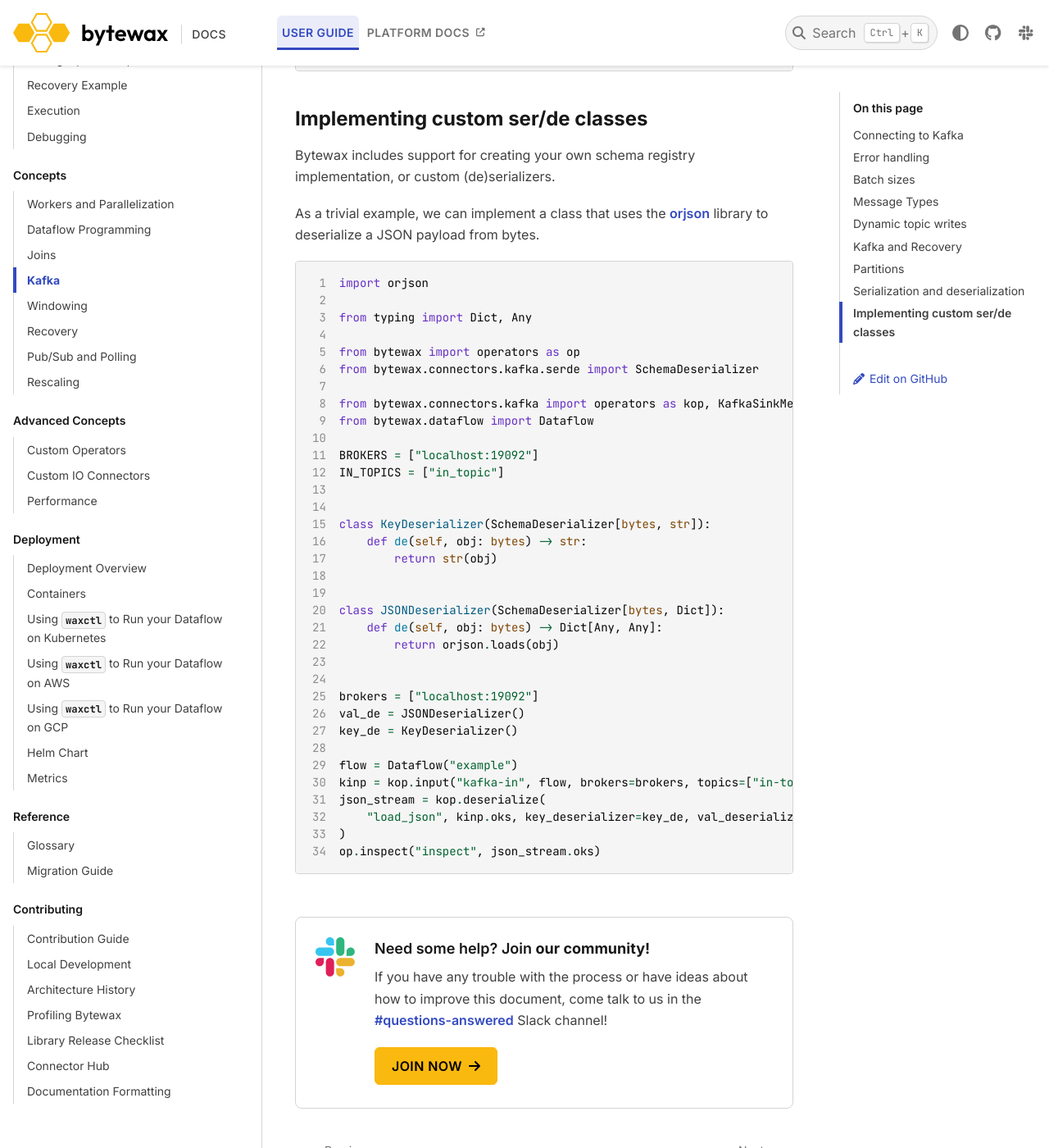
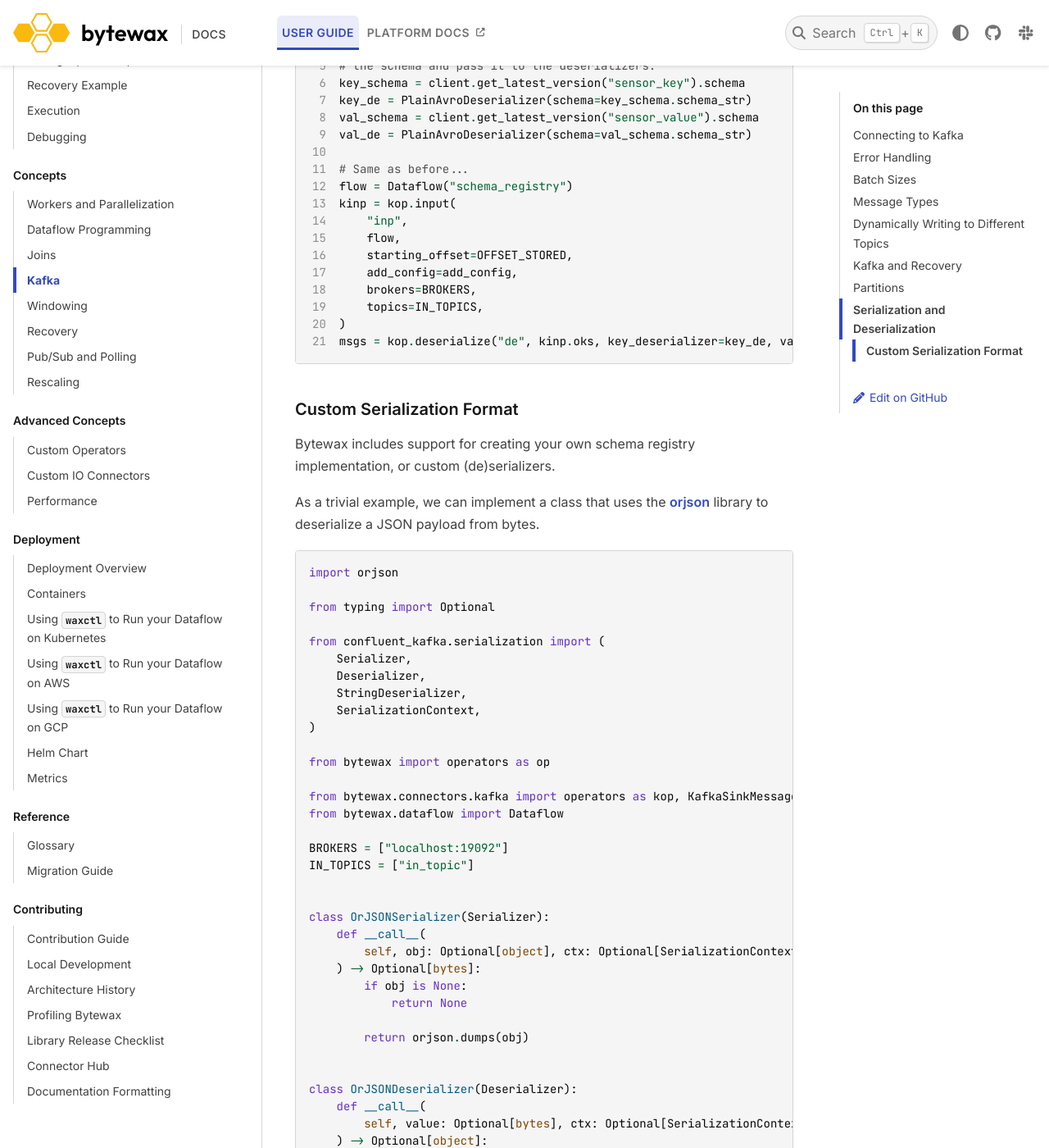
Before and after one commit to bytewax/bytewax, a Sphinx documentation site: the page built from docs/guide/concepts/kafka.md, in a window 1280 px wide and 1400 px high, scrolled down 5442 px. Shown: the whole window at 82% size. Built offline with Sphinx 7.4.7 and the PyData theme 0.15.4, drawn with Linux system fonts in a browser that asks for light colours; pages that are not in the unit, such as notebooks, are missing from menus; some of the changed text lies outside the part shown.

Commit message:
Fixes doctests in Kafka guide

````diff
--- a/docs/guide/concepts/kafka.md
+++ b/docs/guide/concepts/kafka.md
@@ -15,7 +15,7 @@
 You can use {py:obj}`~bytewax.connectors.kafka.KafkaSource` and
 {py:obj}`~bytewax.connectors.kafka.KafkaSink` directly:
 
-```python
+```{testcode}
 from bytewax.connectors.kafka import KafkaSource, KafkaSink, KafkaSinkMessage
 from bytewax import operators as op
 from bytewax.dataflow import Dataflow
@@ -30,7 +30,7 @@
 Or use the {py:obj}`bytewax.connectors.kafka.operators.input`
 operator:
 
-```python
+```{testcode}
 from bytewax.connectors.kafka import operators as kop, KafkaSinkMessage
 from bytewax import operators as op
 from bytewax.dataflow import Dataflow
@@ -46,7 +46,7 @@
 {py:obj}`~bytewax.connectors.kafka.KafkaSource` connector can
 be used for other customizations.
 
-## Error handling
+## Error Handling
 
 By default, {py:obj}`~bytewax.connectors.kafka.KafkaSource` will raise
 an exception whenever an error is encountered when consuming from
@@ -64,7 +64,7 @@
 error was encountered. Items that encountered an error have their
 `.err` field set with more details about the error.
 
-```python
+```{testcode}
 flow = Dataflow("example")
 kinp = kop.input("kafka-in-2", flow, brokers=brokers, topics=["in-topic"])
 # Print out errors that are encountered, and then raise an exception
@@ -79,7 +79,7 @@
 inspected and reprocessed later, while allowing the dataflow to
 continue processing data.
 
-## Batch sizes
+## Batch Sizes
 
 By default, Bytewax will consume a batch of up to 1000 messages at a
 time from Kafka. The default setting is often sufficient, but some
@@ -93,58 +93,54 @@
 
 ## Message Types
 
-Messages received from
-{py:obj}`~bytewax.connectors.kafka.KafkaSource` are emitted
-into the dataflow as items of type
-{py:obj}`~bytewax.connectors.kafka.KafkaSourceMessage`. This
-dataclass includes basic Kafka fields like `.key` and `.value`, as
-well as extra information fields like `.headers`.
+Messages received from {py:obj}`~bytewax.connectors.kafka.KafkaSource`
+are emitted into the dataflow as items of type
+{py:obj}`~bytewax.connectors.kafka.KafkaSourceMessage`. This dataclass
+includes basic Kafka fields like `.key` and `.value`, as well as extra
+information fields like `.headers`.
 
 Messages that are published to a
 {py:obj}`~bytewax.connectors.kafka.KafkaSink` must be of type
 {py:obj}`~bytewax.connectors.kafka.KafkaSinkMessage`
 
-You can create a
-{py:obj}`~bytewax.connectors.kafka.KafkaSinkMessage` with the
-data you want:
+You can create a {py:obj}`~bytewax.connectors.kafka.KafkaSinkMessage`
+with the data you want:
 
-```python
+```{testcode}
 msg = KafkaSinkMessage(key=None, value="some_value")
 ```
 And you can optionally set `topic`, `headers`, `partition` and `timestamp`.
 
 The `output` operator also accepts messages of type
- {py:obj}`~bytewax.connectors.kafka.KafkaSourceMessage`. They
- are automatically converted to
- {py:obj}`~bytewax.connectors.kafka.KafkaSinkMessage` keeping
- only `.key` and `.value` from
+ {py:obj}`~bytewax.connectors.kafka.KafkaSourceMessage`. They are
+ automatically converted to
+ {py:obj}`~bytewax.connectors.kafka.KafkaSinkMessage` keeping only
+ `.key` and `.value` from
  {py:obj}`~bytewax.connectors.kafka.KafkaSourceMessage`.
 
-## Dynamic topic writes
+## Dynamically Writing to Different Topics
 
 Setting the `topic` field of a
-{py:obj}`~bytewax.connectors.kafka.KafkaSinkMessage` will
-cause that message to be written to that topic.
+{py:obj}`~bytewax.connectors.kafka.KafkaSinkMessage` will cause that
+message to be written to that topic.
 
-Additionally, the {py:obj}`~bytewax.connectors.kafka.KafkaSink`
-class can be constructed without specifying a topic:
+Additionally, the {py:obj}`~bytewax.connectors.kafka.KafkaSink` class
+can be constructed without specifying a topic:
 
-```python
+```{testcode}
 op.output("kafka-dynamic-out", processed, KafkaSink(brokers, topic=None))
 ```
 
 Writes to this output will be written to the topic that is specified
-when creating a
-{py:obj}`~bytewax.connectors.kafka.KafkaSinkMessage`.
+when creating a {py:obj}`~bytewax.connectors.kafka.KafkaSinkMessage`.
 
-```python
+```{testcode}
 KafkaSinkMessage(msg.key, msg.value, topic="out-topic-1")
 ```
 
 Note that not setting a topic for a
-{py:obj}`~bytewax.connectors.kafka.KafkaSinkMessage` when
-`KafkaSink` is not configured with a default topic will result in a
-runtime error.
+{py:obj}`~bytewax.connectors.kafka.KafkaSinkMessage` when `KafkaSink`
+is not configured with a default topic will result in a runtime error.
 
 ## Kafka and Recovery
 
@@ -169,7 +165,7 @@
 broker side, you can pass additional options to the Kafka input
 sources to create a consumer group:
 
-```python
+```{testcode}
 from confluent_kafka import OFFSET_STORED
 
 add_config = {"group.id": "consumer_group", "enable.auto.commit": "true"}
@@ -210,21 +206,27 @@
 If the number of partitions changes, Dataflows will need to be
 restarted in order to rebalance new partition assignments to workers.
 
-## Serialization and deserialization
-Bytewax supports (de)serialization of messages using serializers that conforms to
-{py:obj}`confluent_kafka.serialization.Serializer` and {py:obj}`confluent_kafka.serialization.Deserializer` interface.
+## Serialization and Deserialization
 
-The {py:obj}`bytewax.connectors.kafka.operators` module offers some custom operators to help with that.
-If you are working with confluent's python libraries, you can use confluent's
-schema registry client and (de)serializers directly:
+Bytewax supports (de)serialization of messages using serializers that
+conforms to {py:obj}`confluent_kafka.serialization.Serializer` and
+{py:obj}`confluent_kafka.serialization.Deserializer` interface.
 
-```python doctest:SKIP
+The {py:obj}`bytewax.connectors.kafka.operators` module offers some
+custom operators to help with that. If you are working with
+confluent's python libraries, you can use confluent's schema registry
+client and (de)serializers directly:
+
+```{testcode}
 from bytewax.dataflow import Dataflow
 from bytewax.connectors.kafka import operators as kop
 from confluent_kafka.schema_registry import SchemaRegistryClient
 from confluent_kafka.schema_registry.avro import AvroDeserializer, AvroSerializer
 
-client = SchemaRegistryClient(...)
+conf = {
+    "url": "http://registry.invalid/",
+}
+client = SchemaRegistryClient(conf)
 # We don't need to specify the schema, as the client handles that on its own
 # if you are serializing messages with confluent's library, that uses
 # a custom wire format that includes schema_id in each message.
@@ -233,18 +235,28 @@
 
 # Initialize the flow, read from kafka, and deserialize messages
 flow = Dataflow("schema_registry")
-kinp = kop.input("kafka-in", flow, ...)
+kinp = kop.input(
+    "inp",
+    flow,
+    starting_offset=OFFSET_STORED,
+    add_config=add_config,
+    brokers=BROKERS,
+    topics=IN_TOPICS,
+)
 msgs = kop.deserialize("de", kinp.oks, key_deserializer=key_de, val_deserializer=val_de)
 ```
 
 This works with `Redpanda`'s schema registry too.
 
-If you are serializing messages with other libraries that do not use confluent's wire format,
-you'll need to use a different deserializer. The connector offers (de)serializers for plain avro
-format:
+If you are serializing messages with other libraries that do not use
+confluent's wire format, you'll need to use a different deserializer.
+The connector offers (de)serializers for plain avro format:
 
-```python doctest:SKIP
-client = SchemaRegistryClient(...)
+% Do not run this as a test because it calls out to the schema
+% registry.
+
+```python
+client = SchemaRegistryClient(conf)
 
 # Here we do need to specify the schema we want to use, as the schema_id
 # is not included in plain avro messages. We can use the client to retrieve
@@ -256,11 +268,18 @@
 
 # Same as before...
 flow = Dataflow("schema_registry")
-kinp = kop.input("kafka-in", flow, ...)
+kinp = kop.input(
+    "inp",
+    flow,
+    starting_offset=OFFSET_STORED,
+    add_config=add_config,
+    brokers=BROKERS,
+    topics=IN_TOPICS,
+)
 msgs = kop.deserialize("de", kinp.oks, key_deserializer=key_de, val_deserializer=val_de)
 ```
 
-## Implementing custom ser/de classes
+### Custom Serialization Format
 
 Bytewax includes support for creating your own schema registry
 implementation, or custom (de)serializers.
@@ -269,13 +288,19 @@
 [orjson](https://github.com/ijl/orjson) library to deserialize a JSON
 payload from bytes.
 
-```python doctest:SKIP
+```{testcode}
 import orjson
 
-from typing import Dict, Any
+from typing import Optional
+
+from confluent_kafka.serialization import (
+    Serializer,
+    Deserializer,
+    StringDeserializer,
+    SerializationContext,
+)
 
 from bytewax import operators as op
-from bytewax.connectors.kafka.serde import SchemaDeserializer
 
 from bytewax.connectors.kafka import operators as kop, KafkaSinkMessage, KafkaSink
 from bytewax.dataflow import Dataflow
@@ -284,24 +309,37 @@
 IN_TOPICS = ["in_topic"]
 
 
-class KeyDeserializer(SchemaDeserializer[bytes, str]):
-    def de(self, obj: bytes) -> str:
-        return str(obj)
+class OrJSONSerializer(Serializer):
+    def __call__(
+        self, obj: Optional[object], ctx: Optional[SerializationContext] = None
+    ) -> Optional[bytes]:
+        if obj is None:
+            return None
+
+        return orjson.dumps(obj)
 
 
-class JSONDeserializer(SchemaDeserializer[bytes, Dict]):
-    def de(self, obj: bytes) -> Dict[Any, Any]:
-        return orjson.loads(obj)
+class OrJSONDeserializer(Deserializer):
+    def __call__(
+        self, value: Optional[bytes], ctx: Optional[SerializationContext] = None
+    ) -> Optional[object]:
+        if value is None:
+            return None
+
+        return orjson.loads(value)
 
 
 brokers = ["localhost:19092"]
-val_de = JSONDeserializer()
-key_de = KeyDeserializer()
+val_de = OrJSONDeserializer()
+key_de = StringDeserializer()
 
 flow = Dataflow("example")
 kinp = kop.input("kafka-in", flow, brokers=brokers, topics=["in-topic"])
 json_stream = kop.deserialize(
-    "load_json", kinp.oks, key_deserializer=key_de, val_deserializer=val_de
+    "load_json",
+    kinp.oks,
+    key_deserializer=key_de,
+    val_deserializer=val_de,
 )
 op.inspect("inspect", json_stream.oks)
 ```
````
